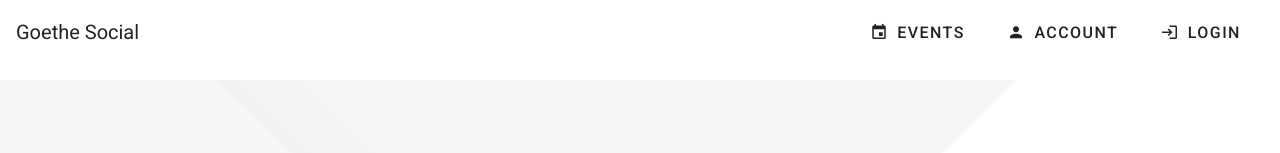
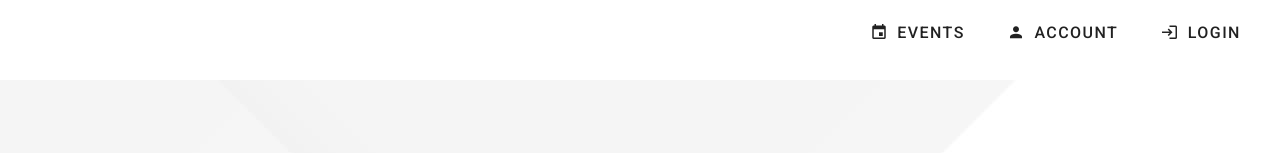
Before and after one commit to geE68er/PAIWS, a Vue app: page / in a window 1280 px wide. Shown: the top 153 px of the page. Built offline with nearby package versions, Linux system fonts and the light colour scheme.

Commit message:
Update App.vue

```diff
--- a/src/App.vue
+++ b/src/App.vue
@@ -20,7 +20,7 @@
       </span>
       <v-toolbar-title>
         <router-link to="/" tag="span" style="cursor:pointer">
-          {{appTitle}}
+          <v-img :src="require('../public/Logo.png')" class="logo"/>
         </router-link>
       </v-toolbar-title>
       <v-spacer></v-spacer>
@@ -60,7 +60,6 @@ export default {
 
   data() {
     return {
-      appTitle: 'Goethe Social',
       sidebar: false,
       menuItems: [
         {title: 'Events', path: '/events', icon: 'mdi-calendar'},
@@ -97,4 +96,11 @@ export default {
   .toolbar {
     height: 5vh;
   }
+
+  .logo {
+    margin-top: 35px;
+    margin-bottom: 20px;
+    width: 60%;
+    height: auto;
+  }
 </style>
```
